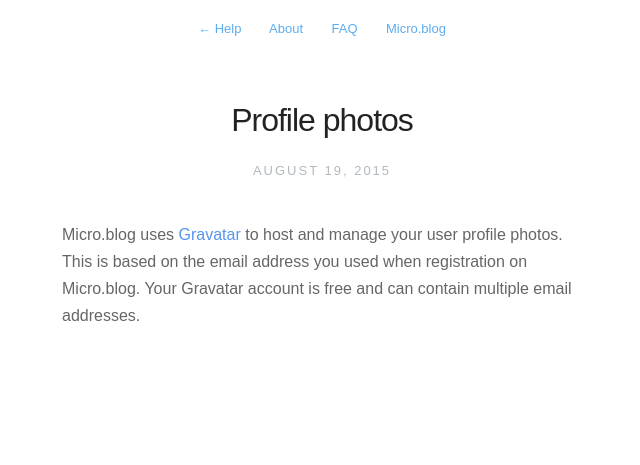
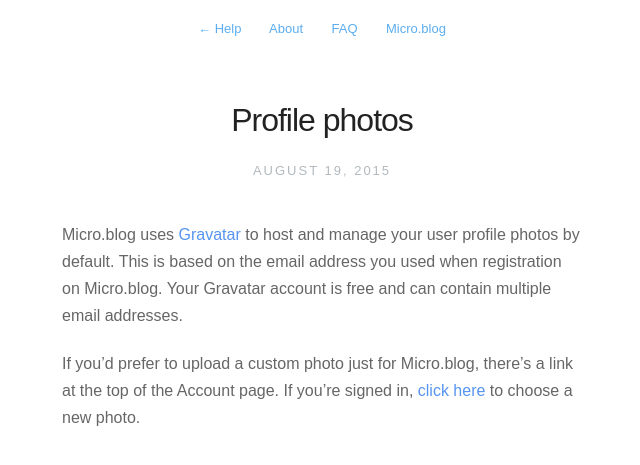
Before and after one commit to microdotblog/help.micro.blog, a Jekyll site: the page built from _posts/2015-08-19-profile-photos.markdown, in a window 1280 px wide. Shown: the top 465 px of the page, without its empty margins (318-958 px from the left). Built offline with Jekyll 4.4.1, drawn with Linux system fonts in a browser that asks for light colours; nearby versions of some CDN libraries.

Commit message:
Updated help for Gravatar alternative.

```diff
--- a/_posts/2015-08-19-profile-photos.markdown
+++ b/_posts/2015-08-19-profile-photos.markdown
@@ -1,7 +1,9 @@
 ---
 title:  "Profile photos"
 date:   2015-08-19 10:00:00
-description: Use Gravatar to upload a new image.
+description: Use Gravatar or upload a new image.
 ---
 
-Micro.blog uses [Gravatar](http://gravatar.com/) to host and manage your user profile photos. This is based on the email address you used when registration on Micro.blog. Your Gravatar account is free and can contain multiple email addresses.
+Micro.blog uses [Gravatar](http://gravatar.com/) to host and manage your user profile photos by default. This is based on the email address you used when registration on Micro.blog. Your Gravatar account is free and can contain multiple email addresses.
+
+If you'd prefer to upload a custom photo just for Micro.blog, there's a link at the top of the Account page. If you're signed in, [click here](https://micro.blog/account/photo) to choose a new photo.
```
